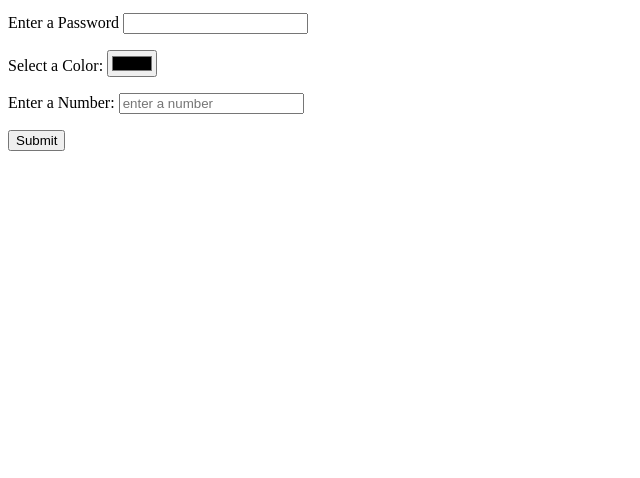
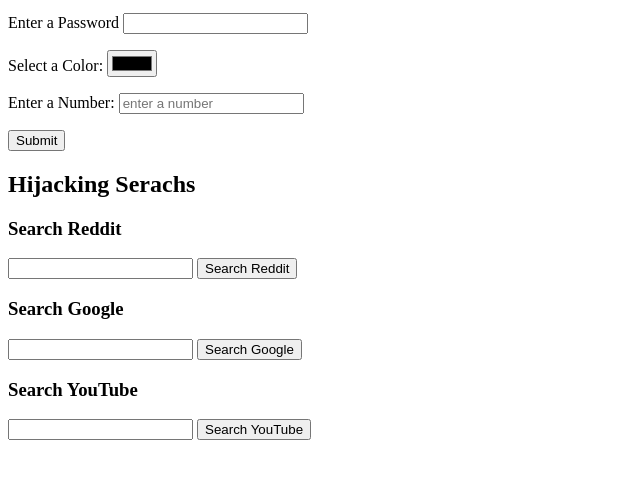
Before and after one commit to xboudsady/html-forms-table, a plain HTML site: page index.html in a window 1280 px wide. Shown: the part 104-582 px from the top of the page, without its empty margins (0-640 px from the left). Drawn offline with Linux system fonts and the light colour scheme.

Commit message:
Added Search Hijacking for Reddit, Google, and YouTube

```diff
--- a/index.html
+++ b/index.html
@@ -38,5 +38,24 @@
             </p>
             <button>Submit</button>
         </form>
+        <h2>Hijacking Serachs</h2>
+
+        <h3>Search Reddit</h3>
+        <form action="https://www.reddit.com/search">
+            <input type="text" name="q" />
+            <button>Search Reddit</button>
+        </form>
+
+        <h3>Search Google</h3>
+        <form action="https://www.google.com/search">
+            <input type="text" name="q" />
+            <button>Search Google</button>
+        </form>
+
+        <h3>Search YouTube</h3>
+        <form action="https://www.youtube.com/results">
+            <input type="text" name="search_query" />
+            <button>Search YouTube</button>
+        </form>
     </body>
 </html>
```
